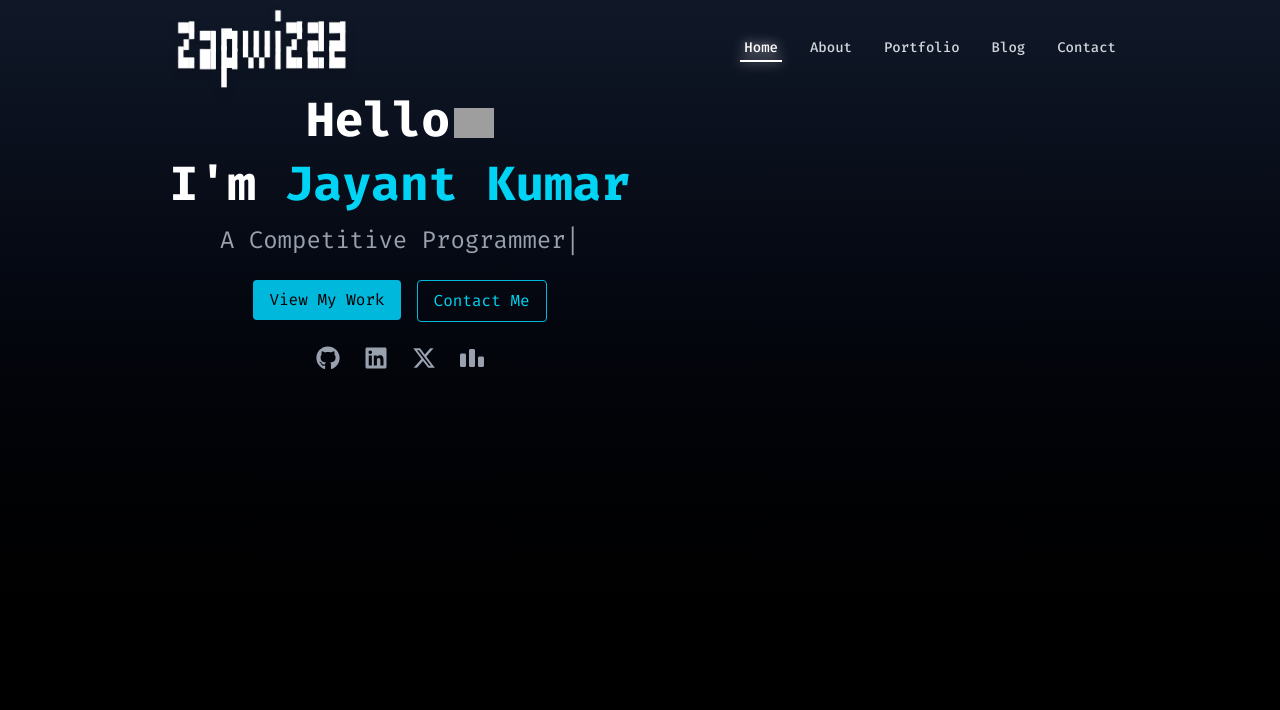
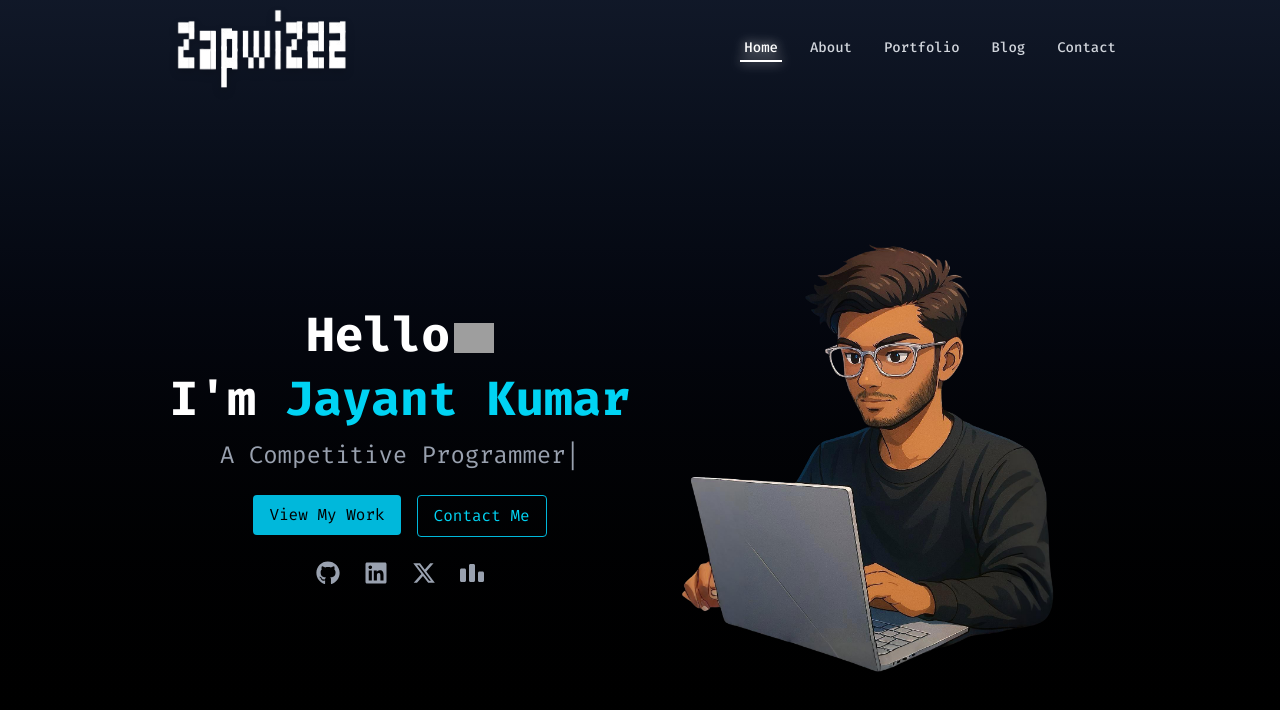
Before and after one commit to zapwiz22/zapwiz22, a Next.js app: page / in a window 1280 px wide. Shown: the top 710 px of the page. Built offline with nearby package versions, Linux system fonts and the light colour scheme; grey boxes are pictures that could not be loaded.

Commit message:
min-h-full added by mistake on the main page

```diff
--- a/app/page.tsx
+++ b/app/page.tsx
@@ -8,7 +8,7 @@
 export default function Home() {
   return (
     <PageTransition>
-      <div className="min-h-full flex flex-col lg:flex-row-reverse px-4 sm:px-8 md:px-12 lg:px-16 xl:px-40">
+      <div className="h-full flex flex-col lg:flex-row-reverse px-4 sm:px-8 md:px-12 lg:px-16 xl:px-40">
         {/* Top Half - Image */}
         <div className="relative h-1/2 lg:h-full lg:w-1/2">
           <Image src="/pfp.png" alt="ZapWiz" fill className="object-contain" />
```
